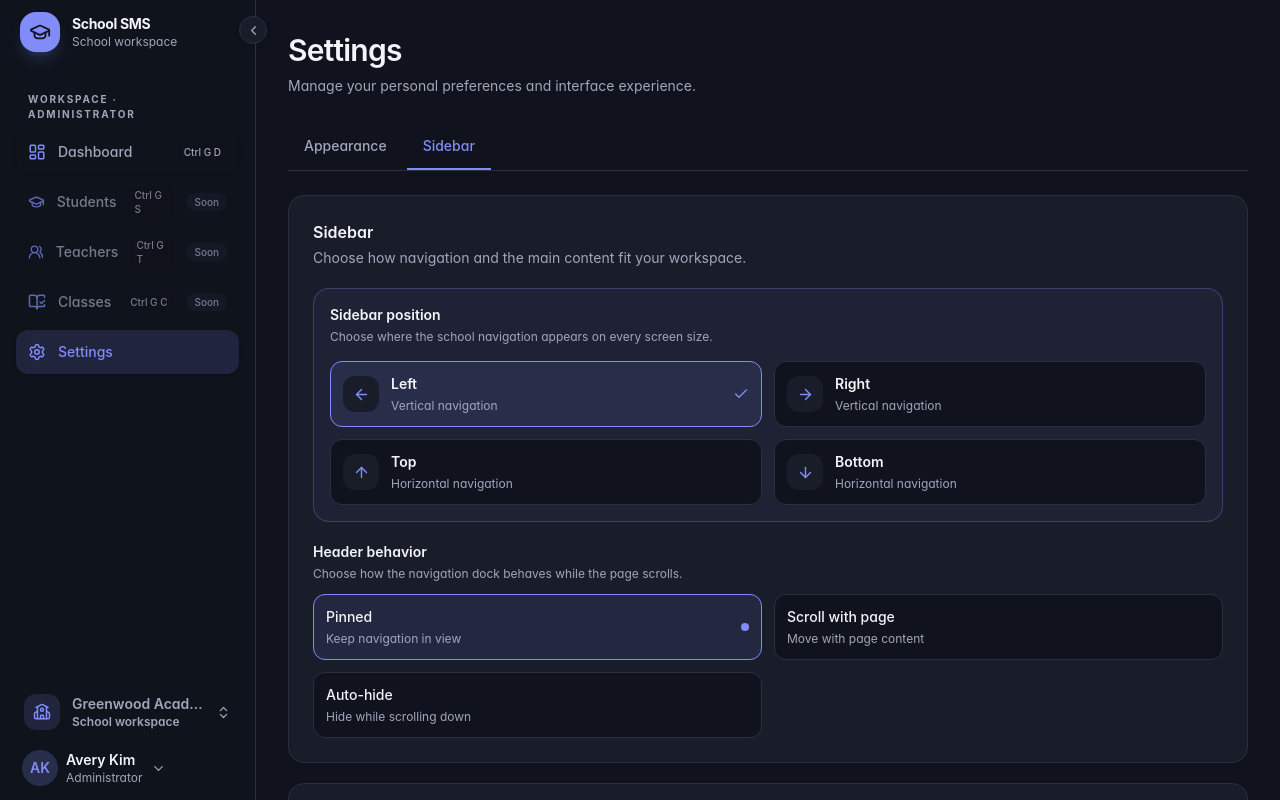
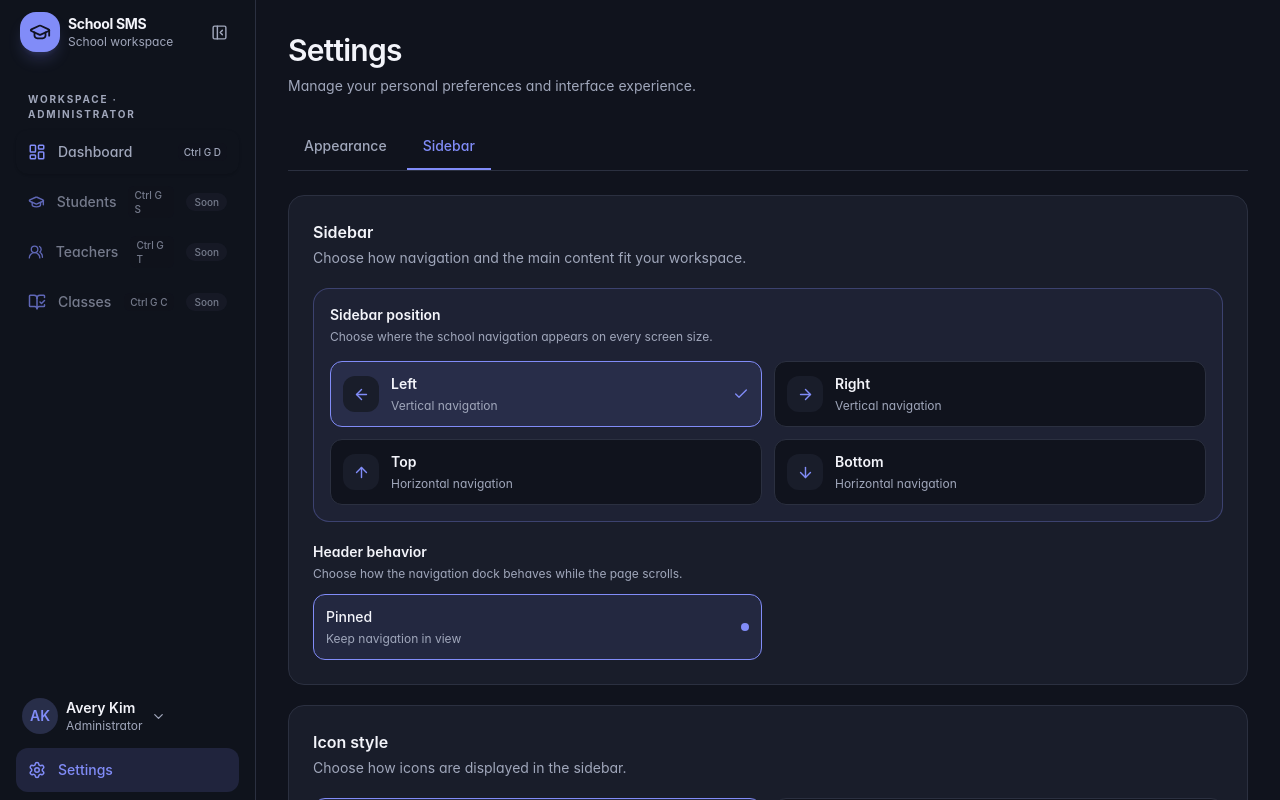
Before and after one commit to dnyana1275/vyasen, a React (Vite) app in the folder apps/web/: page /settings/sidebar in a window 1280 px wide. Shown: the top 800 px of the page. Built offline with nearby package versions, Linux system fonts and the light colour scheme.

Commit message:
fix: fixes sidebar open & close bug - can close using shortcut

```diff
--- a/apps/web/src/components/app-shell.tsx
+++ b/apps/web/src/components/app-shell.tsx
@@ -1,18 +1,19 @@
 import { useEffect, useState, type CSSProperties, type ReactNode } from "react";
 import { Link, useRouterState } from "@tanstack/react-router";
 import {
-  ChevronLeft,
-  ChevronRight,
   GraduationCap,
   Menu,
-  X,
+  PanelLeftClose,
+  PanelLeftOpen,
+  PanelRightClose,
+  PanelRightOpen,
+  Settings,
 } from "lucide-react";
 import type { SchoolRole } from "@school-sms/contracts";
 
 import { roleLabels, roleNavigation } from "@/components/navigation-config";
 import { ElasticScroller } from "@/components/elastic-scroller";
 import { ProfileMenu } from "@/components/profile-menu";
-import { SchoolSwitcher } from "@/components/school-switcher";
 import {
   Sidebar,
   SidebarContent,
@@ -39,15 +40,17 @@ function SidebarContents({
   horizontal,
   onNavigate,
   onRoleChange,
-  onToggleVisibility,
+  onToggleCollapsed,
   role,
+  position,
 }: {
   collapsed: boolean;
   horizontal: boolean;
   onNavigate?: () => void;
   onRoleChange: (role: SchoolRole) => void;
-  onToggleVisibility?: () => void;
+  onToggleCollapsed: () => void;
   role: SchoolRole;
+  position: SidebarPosition;
 }) {
   const pathname = useRouterState({
     select: (state) => state.location.pathname,
@@ -58,42 +61,65 @@ function SidebarContents({
   return (
     <>
       <SidebarHeader
-        className={`flex shrink-0 items-center gap-3 px-2 ${
+        className={`group relative flex h-16 shrink-0 items-center gap-3 px-2 ${
           horizontal
-            ? "h-16 flex-row sm:px-4"
-            : `h-16 ${collapsed ? "justify-center" : "sm:justify-start"}`
+            ? "flex-row sm:px-4"
+            : collapsed
+              ? "justify-center"
+              : "justify-between"
+        }`}
+      >
+        <span
+          className={`flex min-w-0 items-center gap-2 ${
+            collapsed
+              ? "group-hover:invisible group-focus-within:invisible"
+              : ""
           }`}
         >
           <span className="grid size-10 shrink-0 place-items-center rounded-2xl bg-accent text-accent-foreground shadow-lg shadow-accent/20">
+            {collapsed && !horizontal ? (
+              <span className="text-lg font-bold">S</span>
+            ) : (
               <GraduationCap size={22} />
+            )}
           </span>
-        <span
-          className={
-            horizontal
-              ? "hidden min-w-0 sm:block"
-              : collapsed
-                ? "hidden"
-                : "hidden min-w-0 sm:block"
-          }
-        >
-          <span className="block text-sm font-bold tracking-tight">
+          {(!collapsed || horizontal) && (
+            <span className="min-w-0">
+              <span className="block truncate text-sm font-bold tracking-tight">
                 School SMS
               </span>
+              {!horizontal && (
                 <span className="block text-xs text-muted-foreground">
                   School workspace
                 </span>
+              )}
             </span>
-        {onToggleVisibility && (
+          )}
+        </span>
+        {!horizontal && (
           <Button
             variant="ghost"
             size="icon"
-            aria-label="Hide sidebar"
-            className={`size-8 text-muted-foreground ${
-              horizontal ? "ml-auto" : "absolute right-2 top-4"
+            aria-label={collapsed ? "Expand sidebar" : "Collapse sidebar"}
+            aria-expanded={!collapsed}
+            className={`size-8 shrink-0 text-muted-foreground ${
+              collapsed
+                ? "absolute right-2 hidden group-hover:inline-flex group-focus-within:inline-flex"
+                : ""
             }`}
-            onClick={onToggleVisibility}
+            onClick={onToggleCollapsed}
           >
-            <X size={16} />
+            {position === "right" ? (
+              collapsed ? (
+                <PanelRightOpen size={17} />
+              ) : (
+                <PanelRightClose size={17} />
+              )
+            ) : collapsed ? (
+              <PanelLeftOpen size={17} />
+            ) : (
+              <PanelLeftClose size={17} />
+            )}
           </Button>
         )}
       </SidebarHeader>
@@ -146,8 +172,8 @@ function SidebarContents({
               const labelClass = horizontal
                 ? "inline"
                 : collapsed
-                  ? "max-sm:hidden"
-                  : "max-sm:hidden sm:inline";
+                  ? "hidden"
+                  : "inline";
               const buttonClass = horizontal
                 ? "w-auto shrink-0 px-3"
                 : collapsed
@@ -244,15 +270,50 @@ function SidebarContents({
         className={`flex gap-2 ${
           horizontal
             ? "ml-auto h-16 shrink-0 flex-row items-center px-2 sm:px-4"
-            : "shrink-0 flex-col items-stretch px-1 pb-2 pt-2"
+            : "mt-auto shrink-0 flex-col items-stretch px-1 pb-2 pt-2"
         }`}
       >
-        <SchoolSwitcher compact={collapsed} />
         <ProfileMenu
           role={role}
           onRoleChange={onRoleChange}
-          compact={collapsed}
+          compact={collapsed || horizontal}
         />
+        <Tooltip>
+          <TooltipTrigger asChild>
+            <Link
+              to="/settings/appearance"
+              aria-label="Settings"
+              onClick={onNavigate}
+              className={`flex h-11 items-center gap-3 rounded-xl px-3 text-sm font-medium transition-colors hover:bg-surface hover:text-foreground focus-visible:outline-none focus-visible:ring-2 focus-visible:ring-accent ${
+                collapsed || horizontal ? "justify-center px-0" : ""
+              } ${
+                pathname.startsWith("/settings")
+                  ? "bg-accent/15 text-accent"
+                  : "text-muted-foreground"
+              }`}
+            >
+              <Settings size={18} />
+              {!collapsed && !horizontal && (
+                <span>Settings</span>
+              )}
+            </Link>
+          </TooltipTrigger>
+          {(collapsed || horizontal) && (
+            <TooltipContent
+              side={
+                horizontal
+                  ? position === "bottom"
+                    ? "top"
+                    : "bottom"
+                  : position === "right"
+                    ? "left"
+                    : "right"
+              }
+            >
+              Settings
+            </TooltipContent>
+          )}
+        </Tooltip>
       </SidebarFooter>
     </>
   );
@@ -270,11 +331,12 @@ export function AppShell({ children }: { children: ReactNode }) {
   const position = preferences.sidebarPosition as SidebarPosition;
 
   useEffect(() => {
-    if (!preferences.hideSidebar) setSidebarVisible(true);
-  }, [preferences.hideSidebar]);
+    setSidebarVisible(true);
+    setMobileOverride(false);
+    setDockHidden(false);
+  }, [position]);
 
   useEffect(() => {
-    if (!preferences.hideSidebar) return;
     function onKeyDown(event: KeyboardEvent) {
       if (
         event.key.toLowerCase() === "b" &&
@@ -282,15 +344,23 @@ export function AppShell({ children }: { children: ReactNode }) {
         !event.altKey
       ) {
         event.preventDefault();
+        if (horizontal) {
           setSidebarVisible((visible) => !visible);
+        } else {
+          updatePreference("sidebarCollapsed", !preferences.sidebarCollapsed);
+        }
       }
     }
     window.addEventListener("keydown", onKeyDown);
     return () => window.removeEventListener("keydown", onKeyDown);
-  }, [preferences.hideSidebar]);
+  }, [
+    horizontal,
+    preferences.sidebarCollapsed,
+    updatePreference,
+  ]);
 
   useEffect(() => {
-    if (preferences.sidebarHeaderBehavior !== "hide-on-scroll") {
+    if (!horizontal) {
       setDockHidden(false);
       return;
     }
@@ -303,7 +373,7 @@ export function AppShell({ children }: { children: ReactNode }) {
     }
     window.addEventListener("scroll", onScroll, { passive: true });
     return () => window.removeEventListener("scroll", onScroll);
-  }, [preferences.sidebarHeaderBehavior]);
+  }, [horizontal]);
 
   const contentLayout =
     preferences.mainContentLayout === "contained"
@@ -313,9 +383,9 @@ export function AppShell({ children }: { children: ReactNode }) {
         : "max-w-none";
   const dockBase =
     position === "left"
-      ? `inset-y-0 left-0 ${preferences.sidebarCollapsed ? "w-16" : "w-16 sm:w-64"}`
+      ? `inset-y-0 left-0 ${preferences.sidebarCollapsed ? "w-16" : "w-64"}`
       : position === "right"
-        ? `inset-y-0 right-0 ${preferences.sidebarCollapsed ? "w-16" : "w-16 sm:w-64"}`
+        ? `inset-y-0 right-0 ${preferences.sidebarCollapsed ? "w-16" : "w-64"}`
         : position === "top"
           ? "inset-x-0 top-0 h-16 flex-row"
           : "inset-x-0 bottom-0 h-16 flex-row";
@@ -328,9 +398,7 @@ export function AppShell({ children }: { children: ReactNode }) {
           ? "-translate-y-full"
           : "translate-y-full"
     : "";
-  const behaviorPosition =
-    preferences.sidebarHeaderBehavior === "scroll" ? "absolute" : "fixed";
-  const dockClass = `z-40 flex ${behaviorPosition} ${dockBase} border-border bg-background/95 transition-transform duration-200 ${
+  const dockClass = `z-40 flex fixed ${dockBase} border-border bg-background/95 transition-transform duration-200 ${
     horizontal
       ? "flex-row items-center border-r-0 border-b px-2 sm:px-4"
       : `flex-col px-2 sm:px-3 ${
@@ -339,12 +407,12 @@ export function AppShell({ children }: { children: ReactNode }) {
   } ${hiddenTransform} ${
     !preferences.showSidebarOnMobile && !mobileOverride ? "max-sm:hidden" : ""
   } ${!sidebarVisible ? "invisible" : ""}`;
-  const contentPosition = !sidebarVisible
+  const contentPosition = horizontal && !sidebarVisible
     ? ""
     : position === "left"
       ? preferences.sidebarCollapsed
         ? "ml-16"
-        : `ml-16 sm:ml-64 ${
+        : `ml-64 max-sm:ml-0 ${
             !preferences.showSidebarOnMobile && !mobileOverride
               ? "max-sm:ml-0"
               : ""
@@ -352,7 +420,7 @@ export function AppShell({ children }: { children: ReactNode }) {
       : position === "right"
         ? preferences.sidebarCollapsed
           ? "mr-16"
-          : `mr-16 sm:mr-64 ${
+          : `mr-64 max-sm:mr-0 ${
               !preferences.showSidebarOnMobile && !mobileOverride
                 ? "max-sm:mr-0"
                 : ""
@@ -394,43 +462,9 @@ export function AppShell({ children }: { children: ReactNode }) {
               role={role}
               onRoleChange={setRole}
               onNavigate={() => setMobileOverride(false)}
-              onToggleVisibility={
-                preferences.hideSidebar || !preferences.showSidebarOnMobile
-                  ? () => {
-                      if (preferences.hideSidebar) setSidebarVisible(false);
-                      if (!preferences.showSidebarOnMobile)
-                        setMobileOverride(false);
-                    }
-                  : undefined
-              }
+              onToggleCollapsed={toggleCollapsed}
+              position={position}
             />
-            {!horizontal && (
-              <Button
-                variant="ghost"
-                size="icon"
-                aria-label={
-                  preferences.sidebarCollapsed
-                    ? "Expand sidebar"
-                    : "Collapse sidebar"
-                }
-                className={`absolute top-4 size-7 rounded-full border border-border bg-surface shadow-md ${
-                  position === "right" ? "-left-3" : "-right-3"
-                }`}
-                onClick={toggleCollapsed}
-              >
-                {preferences.sidebarCollapsed ? (
-                  position === "right" ? (
-                    <ChevronLeft size={15} />
-                  ) : (
-                    <ChevronRight size={15} />
-                  )
-                ) : position === "right" ? (
-                  <ChevronRight size={15} />
-                ) : (
-                  <ChevronLeft size={15} />
-                )}
-              </Button>
-            )}
           </Sidebar>
         )}
 
@@ -457,39 +491,23 @@ export function AppShell({ children }: { children: ReactNode }) {
               role={role}
               onRoleChange={setRole}
               onNavigate={() => setMobileOverride(false)}
-              onToggleVisibility={
-                preferences.hideSidebar || !preferences.showSidebarOnMobile
-                  ? () => {
-                      if (preferences.hideSidebar) setSidebarVisible(false);
-                      if (!preferences.showSidebarOnMobile)
-                        setMobileOverride(false);
-                    }
-                  : undefined
-              }
+              onToggleCollapsed={toggleCollapsed}
+              position={position}
             />
           </Sidebar>
         )}
 
-        {preferences.hideSidebar &&
-          (!sidebarVisible ||
-            (!preferences.showSidebarOnMobile && !mobileOverride)) && (
+        {horizontal && !sidebarVisible && (
           <Button
             variant="secondary"
             size="icon"
             aria-label="Show sidebar"
             className={`fixed z-50 rounded-xl border border-border bg-surface shadow-lg ${
-                position === "left"
-                  ? "left-0 top-1/2 -translate-y-1/2"
-                  : position === "right"
-                    ? "right-0 top-1/2 -translate-y-1/2"
-                    : position === "top"
+              position === "top"
                 ? "left-1/2 top-0 -translate-x-1/2"
                 : "bottom-0 left-1/2 -translate-x-1/2"
             }`}
-              onClick={() => {
-                setSidebarVisible(true);
-                setMobileOverride(true);
-              }}
+            onClick={() => setSidebarVisible(true)}
           >
             <Menu size={17} />
           </Button>
--- a/apps/web/src/components/navigation-config.ts
+++ b/apps/web/src/components/navigation-config.ts
@@ -6,7 +6,6 @@ import {
   FileText,
   GraduationCap,
   LayoutDashboard,
-  Settings,
   UsersRound,
   type LucideIcon,
 } from "lucide-react";
@@ -34,19 +33,12 @@ const dashboardItem = (label = "Dashboard"): NavigationItem => ({
   shortcut: "G D",
 });
 
-const settingsItem: NavigationItem = {
-  label: "Settings",
-  icon: Settings,
-  to: "/settings/appearance",
-};
-
 export const roleNavigation: Record<SchoolRole, readonly NavigationItem[]> = {
   admin: [
     dashboardItem(),
     { label: "Students", icon: GraduationCap, shortcut: "G S" },
     { label: "Teachers", icon: UsersRound, shortcut: "G T" },
     { label: "Classes", icon: BookOpenCheck, shortcut: "G C" },
-    settingsItem,
   ],
   principal: [
     dashboardItem(),
@@ -55,7 +47,6 @@ export const roleNavigation: Record<SchoolRole, readonly NavigationItem[]> = {
     { label: "Classes", icon: BookOpenCheck, shortcut: "G C" },
     { label: "Attendance", icon: ClipboardCheck },
     { label: "Exams", icon: ClipboardList },
-    settingsItem,
   ],
   teacher: [
     dashboardItem("Home"),
@@ -63,7 +54,6 @@ export const roleNavigation: Record<SchoolRole, readonly NavigationItem[]> = {
     { label: "Lesson plans", icon: FileText },
     { label: "Assignments", icon: ClipboardList },
     { label: "Classes", icon: BookOpenCheck },
-    settingsItem,
   ],
   student: [
     dashboardItem("Home"),
@@ -71,13 +61,11 @@ export const roleNavigation: Record<SchoolRole, readonly NavigationItem[]> = {
     { label: "Exams", icon: ClipboardCheck },
     { label: "Assignments", icon: ClipboardList },
     { label: "Timetable", icon: CalendarDays },
-    settingsItem,
   ],
   hr: [
     dashboardItem(),
     { label: "Staff directory", icon: UsersRound },
     { label: "Recruitment", icon: ClipboardList },
     { label: "Leave & attendance", icon: CalendarDays },
-    settingsItem,
   ],
 };
--- a/apps/web/src/components/profile-menu.tsx
+++ b/apps/web/src/components/profile-menu.tsx
@@ -41,7 +41,7 @@ export function ProfileMenu({
         <Avatar className="size-9">
           <AvatarFallback>AK</AvatarFallback>
         </Avatar>
-        <span className={compact ? "sr-only" : "hidden min-w-0 sm:block"}>
+        <span className={compact ? "sr-only" : "min-w-0"}>
           <span className="block text-sm font-semibold">{profileName}</span>
           <span className="block text-xs text-muted-foreground">
             {roleLabels[role]}
@@ -50,7 +50,7 @@ export function ProfileMenu({
         {!compact && (
           <ChevronDown
             size={15}
-            className="hidden text-muted-foreground sm:block"
+            className="text-muted-foreground"
           />
         )}
       </DropdownMenuTrigger>
--- a/apps/web/src/components/settings/settings-controls.tsx
+++ b/apps/web/src/components/settings/settings-controls.tsx
@@ -55,7 +55,7 @@ export function SettingToggle({
         disabled={disabled}
         onClick={() => onChange(!checked)}
         className={cn(
-          "relative h-6 w-11 shrink-0 rounded-full transition-colors focus-visible:outline-none focus-visible:ring-2 focus-visible:ring-accent focus-visible:ring-offset-2 focus-visible:ring-offset-background disabled:cursor-not-allowed disabled:opacity-50",
+          "relative h-6 w-11 shrink-0 cursor-pointer rounded-full transition-colors focus-visible:outline-none focus-visible:ring-2 focus-visible:ring-accent focus-visible:ring-offset-2 focus-visible:ring-offset-background disabled:cursor-not-allowed disabled:opacity-50",
           checked ? "bg-accent" : "bg-muted",
         )}
       >
@@ -101,7 +101,7 @@ export function ChoiceCards<T extends string>({
           aria-pressed={value === choice.id}
           onClick={() => onChange(choice.id)}
           className={cn(
-            "flex min-h-14 items-center gap-3 rounded-xl border p-3 text-left transition-colors hover:border-accent/50",
+            "flex min-h-14 cursor-pointer items-center gap-3 rounded-xl border p-3 text-left transition-colors hover:border-accent/50",
             value === choice.id
               ? "border-accent bg-accent/10"
               : "border-border bg-background",
--- a/apps/web/src/components/settings/sidebar-settings.tsx
+++ b/apps/web/src/components/settings/sidebar-settings.tsx
@@ -49,6 +49,11 @@ const positionChoices = [
 
 export function SidebarSettings() {
   const { preferences, updatePreference } = useTheme();
+  const headerBehavior =
+    preferences.sidebarPosition === "left" ||
+    preferences.sidebarPosition === "right"
+      ? "fixed"
+      : "hide-on-scroll";
 
   return (
     <div className="space-y-5 py-6">
@@ -67,7 +72,15 @@ export function SidebarSettings() {
                 key={id}
                 type="button"
                 aria-pressed={preferences.sidebarPosition === id}
-                onClick={() => updatePreference("sidebarPosition", id)}
+                onClick={() => {
+                  updatePreference("sidebarPosition", id);
+                  updatePreference(
+                    "sidebarHeaderBehavior",
+                    id === "left" || id === "right"
+                      ? "fixed"
+                      : "hide-on-scroll",
+                  );
+                }}
                 className={`flex items-center gap-3 rounded-xl border p-3 text-left transition-colors ${
                   preferences.sidebarPosition === id
                     ? "border-accent bg-accent/10"
@@ -97,27 +110,28 @@ export function SidebarSettings() {
           </p>
           <div className="mt-3">
             <ChoiceCards
-              value={preferences.sidebarHeaderBehavior}
+              value={headerBehavior}
               onChange={(value) =>
                 updatePreference("sidebarHeaderBehavior", value)
               }
-              choices={[
+              choices={
+                preferences.sidebarPosition === "left" ||
+                preferences.sidebarPosition === "right"
+                  ? [
                       {
                         id: "fixed",
                         label: "Pinned",
                         detail: "Keep navigation in view",
                       },
-                {
-                  id: "scroll",
-                  label: "Scroll with page",
-                  detail: "Move with page content",
-                },
+                    ]
+                  : [
                       {
                         id: "hide-on-scroll",
                         label: "Auto-hide",
                         detail: "Hide while scrolling down",
                       },
-              ]}
+                    ]
+              }
             />
           </div>
         </div>
@@ -241,12 +255,6 @@ export function SidebarSettings() {
           checked={preferences.showSidebarOnMobile}
           onChange={(value) => updatePreference("showSidebarOnMobile", value)}
         />
-        <SettingToggle
-          label="Hide sidebar"
-          description="Allow the sidebar to be hidden and restored with Ctrl+B or the screen-edge button."
-          checked={preferences.hideSidebar}
-          onChange={(value) => updatePreference("hideSidebar", value)}
-        />
       </SettingsSection>
 
       <div className="rounded-2xl border border-border bg-surface p-4">
--- a/apps/web/src/components/ui/button.tsx
+++ b/apps/web/src/components/ui/button.tsx
@@ -5,7 +5,7 @@ import type { ButtonHTMLAttributes } from "react";
 import { cn } from "@/lib/utils";
 
 const buttonVariants = cva(
-  "inline-flex items-center justify-center gap-2 whitespace-nowrap rounded-xl text-sm font-semibold transition-colors focus-visible:outline-none focus-visible:ring-2 focus-visible:ring-accent disabled:pointer-events-none disabled:opacity-50",
+  "inline-flex cursor-pointer items-center justify-center gap-2 whitespace-nowrap rounded-xl text-sm font-semibold transition-colors focus-visible:outline-none focus-visible:ring-2 focus-visible:ring-accent disabled:pointer-events-none disabled:cursor-not-allowed disabled:opacity-50",
   {
     variants: {
       variant: {
--- a/apps/web/src/components/ui/sidebar.tsx
+++ b/apps/web/src/components/ui/sidebar.tsx
@@ -38,7 +38,7 @@ export function SidebarFooter({
   className,
   ...props
 }: HTMLAttributes<HTMLDivElement>) {
-  return <div className={cn("mt-auto shrink-0", className)} {...props} />;
+  return <div className={cn("shrink-0", className)} {...props} />;
 }
 
 export function SidebarGroupLabel({
```
Also changed, not shown: apps/web/src/styles.css (+16 -0 lines). Lines whose indentation alone changed are shown as unchanged.
